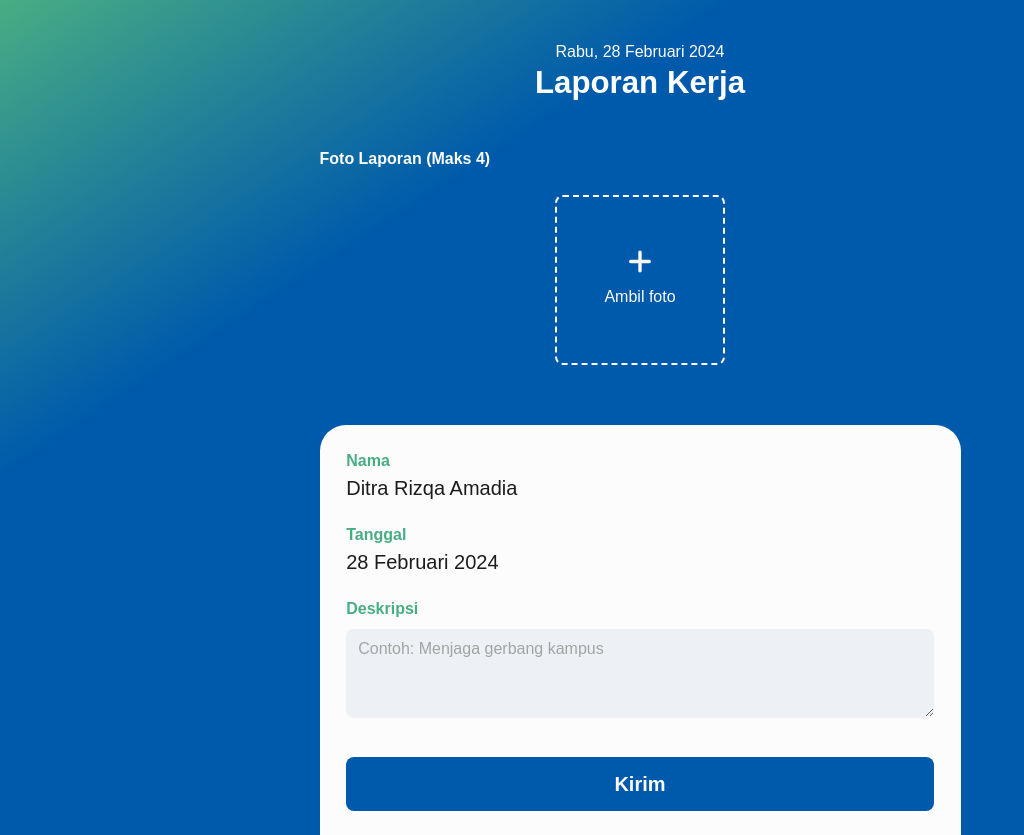
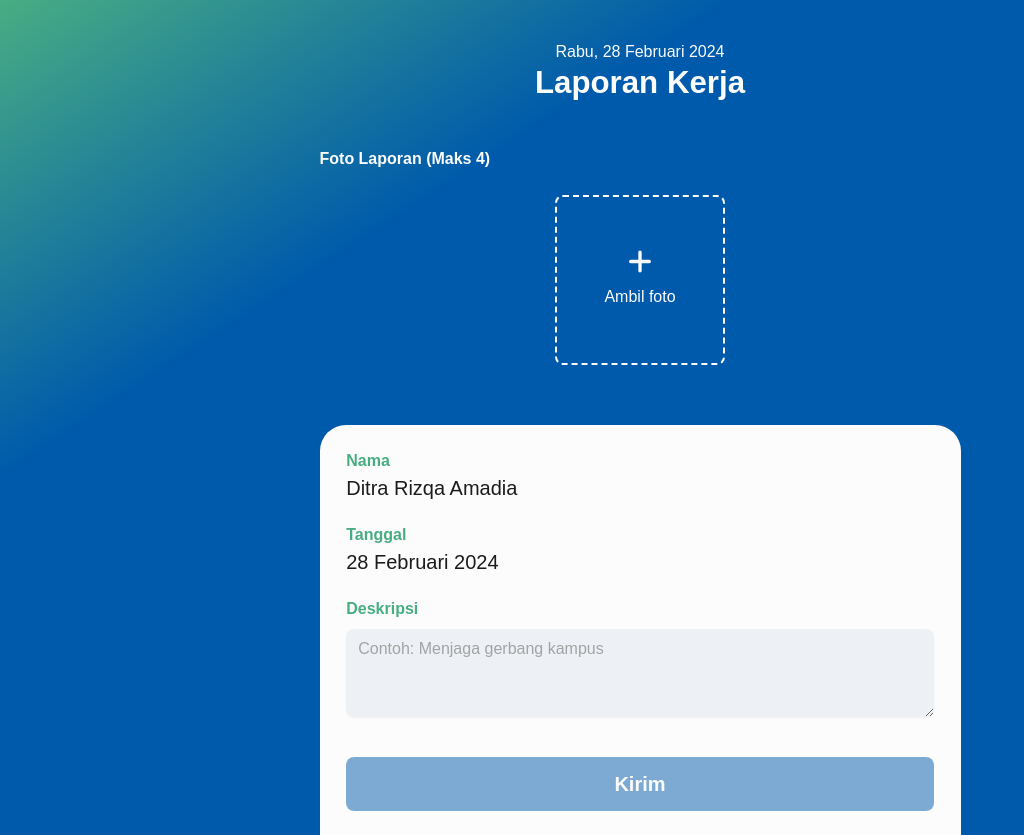
Before and after one commit to bernarduswillson/SweepIn-FE, a Next.js app: page /laporan/baru in a window 1280 px wide. Shown: the whole page, without its empty margins (0-1024 px from the left). Built offline with nearby package versions, Linux system fonts and the light colour scheme.

Commit message:
feat: add form validation

```diff
--- a/src/app/laporan/baru/page.tsx
+++ b/src/app/laporan/baru/page.tsx
@@ -1,6 +1,7 @@
 "use client"
 
-import { ChangeEventHandler, useState } from 'react';
+import { useEffect, useState } from 'react';
+import { useRouter } from 'next/navigation';
 
 // Components
 import FormHeader from '@/components/ui/FormHeader';
@@ -12,6 +13,14 @@ import getTodayString from '@/utils/getTodayString';
 import ReportGalleryInput from '@/components/ui/ReportGalleryInput';
 
 const FormLaporan = (): JSX.Element => {
+  const route = useRouter();
+
+  // Are inputs valid
+  const [isInputValid, setIsInputValid] = useState<boolean>(false);
+
+  // Loading state
+  const [isLoading, setIsLoading] = useState<boolean>(false);
+
   // List of photos
   const [photos, setPhotos] = useState<File[]>([]);
 
@@ -21,6 +30,27 @@ const FormLaporan = (): JSX.Element => {
   // Handle description change
   const handleDescriptionChange = (e: React.ChangeEvent<HTMLTextAreaElement>) => {
     setDesc(e.target.value);
+  }
+
+  // Check is inputs are valid
+  useEffect(() => {
+    if (photos.length > 0) {
+      setIsInputValid(true);
+    } else {
+      setIsInputValid(false);
+    }
+  }, [photos.length]);
+
+  // handle submit
+  const handleSubmit = () => {
+    if (isInputValid) {
+      setIsLoading(true)
+      // TODO: Post API
+      setTimeout(() => {
+        setIsLoading(false);
+        route.push(`${process.env.NEXT_PUBLIC_BASE_URL}/laporan`);
+      }, 5000)
+    }
   }
 
   return (
@@ -51,7 +81,7 @@ const FormLaporan = (): JSX.Element => {
 
           {/* Submit button */}
           <div className="flex flex-col items-center pt-10">
-            <SubmitButton text='Kirim' onClick={() => {}} loading={false} disable={false}/>
+            <SubmitButton text='Kirim' onClick={handleSubmit} loading={isLoading} disable={!isInputValid}/>
           </div>
         </div>
       </div>
--- a/src/app/presensi/baru/[id]/page.tsx
+++ b/src/app/presensi/baru/[id]/page.tsx
@@ -2,6 +2,7 @@
 
 // Imports
 import React, { useState, useEffect } from 'react';
+import { useRouter } from 'next/navigation';
 
 // Asset
 import MapMissing from '@public/images/map-missing.svg'
@@ -24,6 +25,8 @@ import Log from '@/interface/Log';
 import sessionDummy from '@/data/sessionDummy.json';
 
 const FormPresensi = () => {
+  const route = useRouter();
+
   // Loading state
   const [isSubmitLoading, setIsSubmitLoading] = useState<boolean>(false);
 
@@ -83,6 +86,7 @@ const FormPresensi = () => {
     setIsSubmitLoading(true);
     setTimeout(() => {
       setIsSubmitLoading(false);
+      route.push(`${process.env.NEXT_PUBLIC_BASE_URL}/presensi`);
     }, 5000)
   };
 
--- a/src/app/presensi/baru/page.tsx
+++ b/src/app/presensi/baru/page.tsx
@@ -4,6 +4,7 @@ import React, { useState, useEffect } from 'react';
 
 // Asset
 import MapMissing from '@public/images/map-missing.svg'
+import { useRouter } from 'next/navigation';
 
 // Components
 import FormHeader from '@/components/ui/FormHeader';
@@ -23,6 +24,8 @@ import Log from '@/interface/Log';
 import sessionDummy from '@/data/sessionDummy.json';
 
 const FormPresensi = () => {
+  const route = useRouter();
+
   // Loading state
   const [isSubmitLoading, setIsSubmitLoading] = useState<boolean>(false);
 
@@ -82,6 +85,7 @@ const FormPresensi = () => {
     setIsSubmitLoading(true);
     setTimeout(() => {
       setIsSubmitLoading(false);
+      route.push(`${process.env.NEXT_PUBLIC_BASE_URL}/presensi`);
     }, 5000)
   };
 
```
